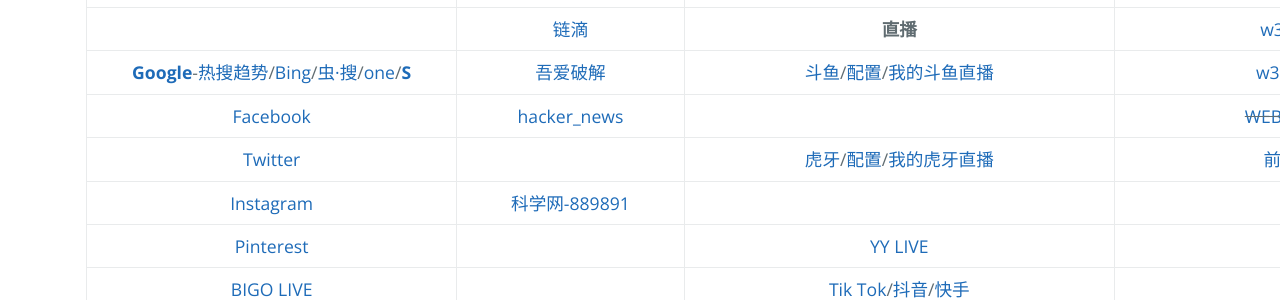
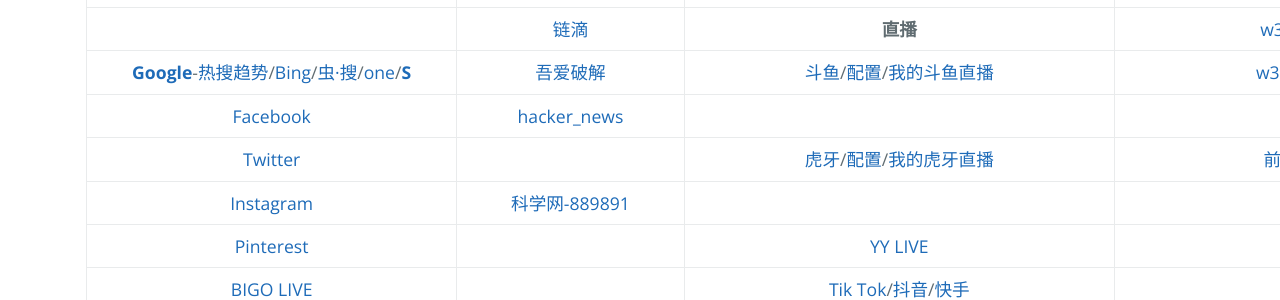
Before and after one commit to AmbroseRen/test, a Jekyll site: the page built from navigation.md, in a window 1280 px wide. Shown: the part 1257-1557 px from the top of the page. Built offline with Jekyll 4.4.1, drawn with Linux system fonts in a browser that asks for light colours; our own code applies the rules of GitHub Pages for plain Markdown files; the repository's description, which GitHub fills in, is left out.

Commit message:
Update navigation.md

```diff
--- a/navigation.md
+++ b/navigation.md
@@ -52,7 +52,7 @@
 | [新视觉](http://www.qzcyqp.com/)/[策驰](http://www.cechiyy8.com/)/[看片狂人](https://www.kpkuang.com/)-[list](https://whereiskpkuang.com/)→ | [欧乐](https://www.olevod.com/)/[淘剧影院](https://www.taojuyb.com/)/[MVCAT](https://www.mvcat.com/)→ | [唐人街](https://www.tangrenjie.tv/)/[片库](https://www.btnull.org/)-[二](https://www.pkmp4.com/)/[努努影院](https://www.nunuyy10.top/)/[G](https://gimytv.in/)/[GimyTV](https://gimytv.com/)/[99美剧](https://www.999meijutv.com/)/[]() | →[美剧迷](https://www.meijumi.net/)/[韩剧网](https://www.tvn.cc/)-[kortw](https://kortw.com/)/[蛋蛋赞](https://www.dandanzan.cc/) |
 | []() | [链滴](https://ld246.com/) | __直播__ | [w3school](https://www.w3school.com.cn/) |
 | [__Google__](https://www.google.com/)-[热搜趋势](https://trends.google.com/trends/?geo=US)/[Bing](https://cn.bing.com/)/[虫·搜](https://search.chongbuluo.com/)/[one](https://aur.one)/[<strong id="searchs">S</strong>](Library/SearchEngine.md) | [吾爱破解](https://www.52pojie.cn/) | [斗鱼](https://www.douyu.com/directory/myFollow)/[配置](https://mp.douyu.com/live/main)/[我的斗鱼直播](https://www.douyu.com/10150268) | [w3cschool](https://www.w3cschool.cn/) |
-| [Facebook](https://www.facebook.com/) | [hacker_news](https://news.ycombinator.com/) | []() | ~~[WEB前端手册](#)~~ |
+| [Facebook](https://www.facebook.com/) | [hacker_news](https://news.ycombinator.com/) | []() | []() |
 | [Twitter](https://twitter.com/home) | []() | [虎牙](https://www.huya.com/myfollow)/[配置](https://i.huya.com/index.php?m=ProfileSetting#ktylts)/[我的虎牙直播](https://www.huya.com/25541428) | [前端速查](http://f2er.club/) |
 | [Instagram](https://www.instagram.com/ambroserencn/) | [科学网-889891](http://blog.sciencenet.cn/home.php?mod=spacecp&ac=friend&op=find) | []() | []() |
 | [Pinterest](https://www.pinterest.com/) | []() | [YY LIVE](https://www.yy.com/i/index/live) | []() |
```
